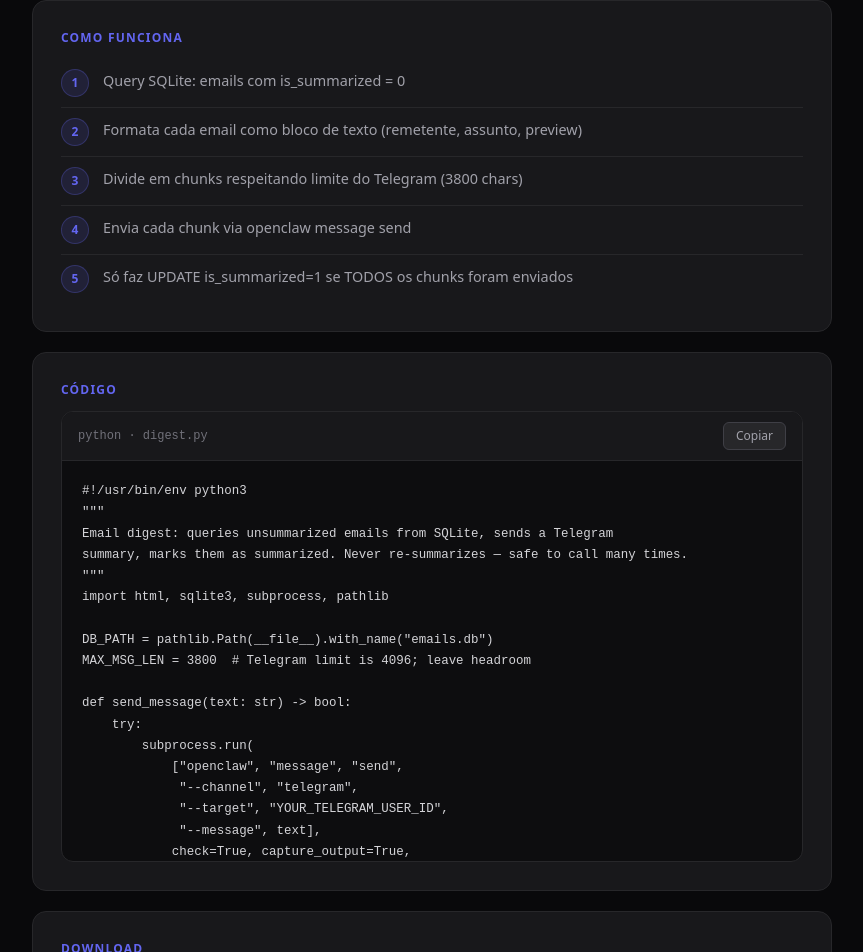
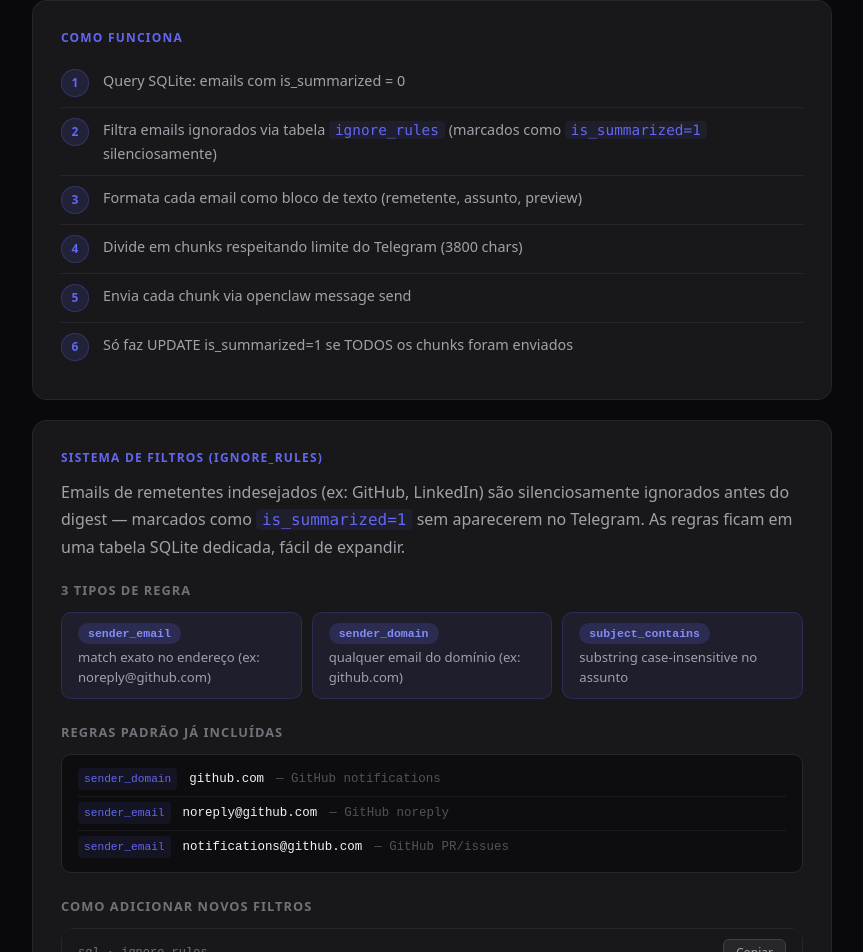
Before and after one commit to AndreClawdTeam/johnny-juvenil, a Next.js app: page /capacidades/email-digest in a window 1280 px wide. Shown: the part 789-1741 px from the top of the page, without its empty margins (208-1071 px from the left). Built offline with nearby package versions, Linux system fonts and the light colour scheme.

Commit message:
feat: document ignore_rules filter system in email-digest capacidade page
Also fix pre-existing lint errors in subagent-fix page (unescaped quotes).

```diff
--- a/src/app/capacidades/email-digest/page.tsx
+++ b/src/app/capacidades/email-digest/page.tsx
@@ -71,13 +71,32 @@ def run_digest():
 if __name__ == "__main__":
     run_digest()`;
 
+const SQL_SNIPPET = `-- Ignorar um domínio inteiro
+INSERT INTO ignore_rules (type, value, description)
+VALUES ('sender_domain', 'linkedin.com', 'LinkedIn notifications');
+
+-- Ignorar um email específico
+INSERT INTO ignore_rules (type, value, description)
+VALUES ('sender_email', 'noreply@example.com', 'Example noreply');
+
+-- Ignorar por assunto
+INSERT INTO ignore_rules (type, value, description)
+VALUES ('subject_contains', 'Unsubscribe', 'Marketing emails');`;
+
 export default function EmailDigestPage() {
   const [copied, setCopied] = useState(false);
+  const [sqlCopied, setSqlCopied] = useState(false);
 
   const handleCopy = () => {
     navigator.clipboard.writeText(CODE);
     setCopied(true);
     setTimeout(() => setCopied(false), 2000);
+  };
+
+  const handleSqlCopy = () => {
+    navigator.clipboard.writeText(SQL_SNIPPET);
+    setSqlCopied(true);
+    setTimeout(() => setSqlCopied(false), 2000);
   };
 
   return (
@@ -153,16 +172,68 @@ export default function EmailDigestPage() {
             <h2>Como funciona</h2>
             {[
               { n:1, text: 'Query SQLite: emails com is_summarized = 0' },
-              { n:2, text: 'Formata cada email como bloco de texto (remetente, assunto, preview)' },
-              { n:3, text: 'Divide em chunks respeitando limite do Telegram (3800 chars)' },
-              { n:4, text: 'Envia cada chunk via openclaw message send' },
-              { n:5, text: 'Só faz UPDATE is_summarized=1 se TODOS os chunks foram enviados' },
+              { n:2, text: <>Filtra emails ignorados via tabela <code>ignore_rules</code> (marcados como <code>is_summarized=1</code> silenciosamente)</> },
+              { n:3, text: 'Formata cada email como bloco de texto (remetente, assunto, preview)' },
+              { n:4, text: 'Divide em chunks respeitando limite do Telegram (3800 chars)' },
+              { n:5, text: 'Envia cada chunk via openclaw message send' },
+              { n:6, text: 'Só faz UPDATE is_summarized=1 se TODOS os chunks foram enviados' },
             ].map(s => (
               <div key={s.n} className="step-item">
                 <span className="step-num">{s.n}</span>
                 <span style={{ color:'#a1a1aa', fontSize:'0.9rem', lineHeight:1.6 }}>{s.text}</span>
               </div>
             ))}
+          </div>
+
+          <div className="section-card">
+            <h2>Sistema de Filtros (ignore_rules)</h2>
+            <p style={{ color:'#a1a1aa', lineHeight:1.7, marginBottom:20 }}>
+              Emails de remetentes indesejados (ex: GitHub, LinkedIn) são silenciosamente ignorados
+              antes do digest — marcados como <code>is_summarized=1</code> sem aparecerem no Telegram.
+              As regras ficam em uma tabela SQLite dedicada, fácil de expandir.
+            </p>
+
+            <p style={{ color:'#71717a', fontSize:'0.8rem', fontWeight:600, textTransform:'uppercase', letterSpacing:'0.08em', marginBottom:12 }}>3 tipos de regra</p>
+            <div style={{ display:'flex', flexWrap:'wrap', gap:10, marginBottom:24 }}>
+              {[
+                { type: 'sender_email', desc: 'match exato no endereço (ex: noreply@github.com)' },
+                { type: 'sender_domain', desc: 'qualquer email do domínio (ex: github.com)' },
+                { type: 'subject_contains', desc: 'substring case-insensitive no assunto' },
+              ].map(r => (
+                <div key={r.type} style={{ background:'#6366f115', border:'1px solid #6366f133', borderRadius:10, padding:'10px 16px', display:'flex', flexDirection:'column', gap:4, minWidth:200, flex:'1 1 200px' }}>
+                  <span style={{ display:'inline-block', background:'#6366f133', color:'#818cf8', fontSize:'0.72rem', fontWeight:700, fontFamily:'monospace', padding:'2px 10px', borderRadius:999, alignSelf:'flex-start' }}>{r.type}</span>
+                  <span style={{ color:'#a1a1aa', fontSize:'0.82rem', lineHeight:1.5 }}>{r.desc}</span>
+                </div>
+              ))}
+            </div>
+
+            <p style={{ color:'#71717a', fontSize:'0.8rem', fontWeight:600, textTransform:'uppercase', letterSpacing:'0.08em', marginBottom:12 }}>Regras padrão já incluídas</p>
+            <div style={{ background:'#0d0d0f', border:'1px solid #27272a', borderRadius:10, padding:'12px 16px', marginBottom:24, fontFamily:'monospace', fontSize:'0.78rem', lineHeight:2 }}>
+              {[
+                { type: 'sender_domain', value: 'github.com', desc: 'GitHub notifications' },
+                { type: 'sender_email', value: 'noreply@github.com', desc: 'GitHub noreply' },
+                { type: 'sender_email', value: 'notifications@github.com', desc: 'GitHub PR/issues' },
+              ].map((r, i) => (
+                <div key={i} style={{ display:'flex', gap:12, alignItems:'center', borderBottom: i < 2 ? '1px solid #1a1a1f' : 'none', paddingBottom: i < 2 ? 4 : 0, paddingTop: i > 0 ? 4 : 0 }}>
+                  <span style={{ color:'#6366f1', background:'#6366f115', borderRadius:4, padding:'0 6px', fontSize:'0.7rem' }}>{r.type}</span>
+                  <span style={{ color:'#f4f4f5' }}>{r.value}</span>
+                  <span style={{ color:'#52525b' }}>— {r.desc}</span>
+                </div>
+              ))}
+            </div>
+
+            <p style={{ color:'#71717a', fontSize:'0.8rem', fontWeight:600, textTransform:'uppercase', letterSpacing:'0.08em', marginBottom:12 }}>Como adicionar novos filtros</p>
+            <div className="code-wrap">
+              <div className="code-header">
+                <span className="code-lang">sql · ignore_rules</span>
+                <button className="copy-btn" onClick={handleSqlCopy}>
+                  {sqlCopied ? '✓ Copiado!' : 'Copiar'}
+                </button>
+              </div>
+              <div className="code-scroll">
+                <pre>{SQL_SNIPPET}</pre>
+              </div>
+            </div>
           </div>
 
           <div className="section-card">
```
